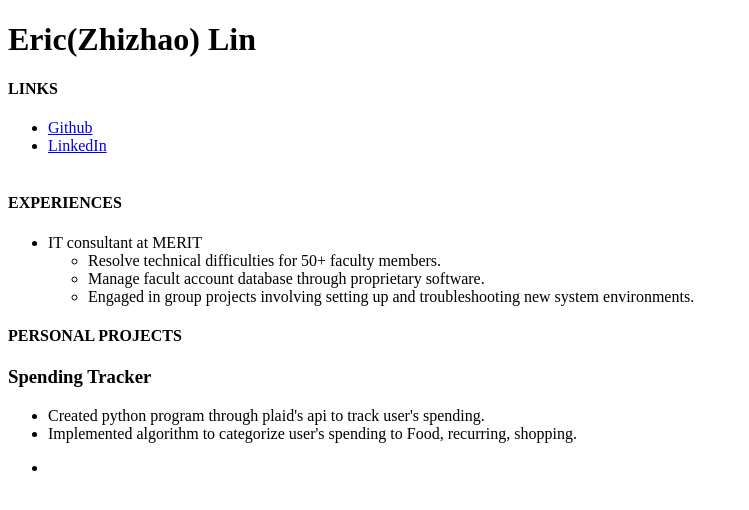
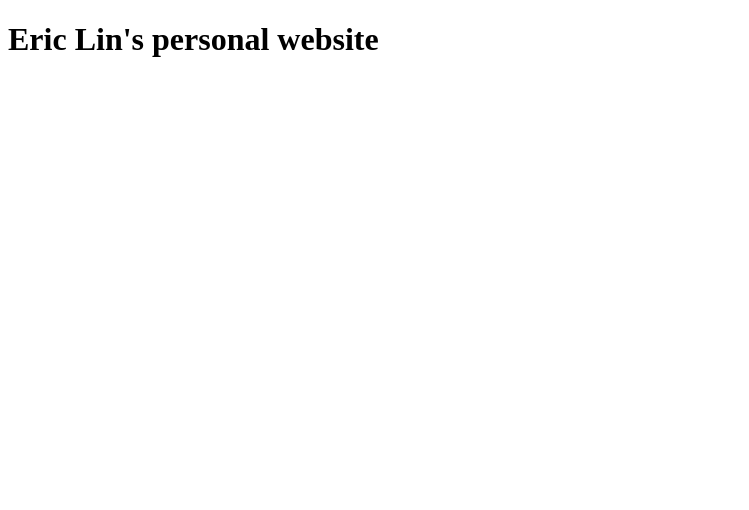
Before and after one commit to elin1231/elin1231.github.io, a plain HTML site: page index.html in a window 1280 px wide. Shown: the whole page, without its empty margins (0-749 px from the left). Drawn offline with Linux system fonts and the light colour scheme.

Commit message:
changed with tutorial

```diff
--- a/index.html
+++ b/index.html
@@ -1,53 +1,13 @@
 <!DOCTYPE html>
-<html>
-  <head>
-    <title>Eric Lin</title>
-  </head>
-
-  <body>
-    <h1>Eric(Zhizhao) Lin</h1>
-    <h4>LINKS</h4>
-    <ul>
-    	<li>
-        <a href="https://github.com/elin1231"> Github</a>
-    	</li>
-    	<li>
-        <a href="https://www.linkedin.com/in/elin1231/"> LinkedIn</a>
-        </li>
-        <br>
-    </ul>
-
-    <h4>EXPERIENCES</h4>
-    <ul>
-      <li>
-        IT consultant at MERIT
-          <ul>
-            <li>
-              Resolve technical difficulties for 50+ faculty members.
-            </li>
-            <li>
-              Manage facult account database through proprietary software.
-            </li>
-            <li>
-              Engaged in group projects involving setting up and troubleshooting new system environments.
-            </li>
-          </ul>
-      </li>
-    </ul>
-    <h4>PERSONAL PROJECTS</h4>
-    <h3>Spending Tracker</h3>
-      <ul>
-        <li>
-          Created python program through plaid's api to track user's spending.
-        </li>
-        <li>
-          Implemented algorithm to categorize user's spending to Food, recurring, shopping.
-        </li>
-      </ul>
-    <ul>
-      <li>
-
-    </li>
-      </ul>
-  </body>
+<html lang="en">
+    <head>
+        <meta charset="utf-8">
+        <meta name="description" content="Eric Lin's personal website">
+        <title>
+            Eric Lin
+        </title>
+    </head>
+    <body>
+        <h1>Eric Lin's personal website</h1>
+    </body>
 </html>
```
Also changed, not shown: 1 other file.
